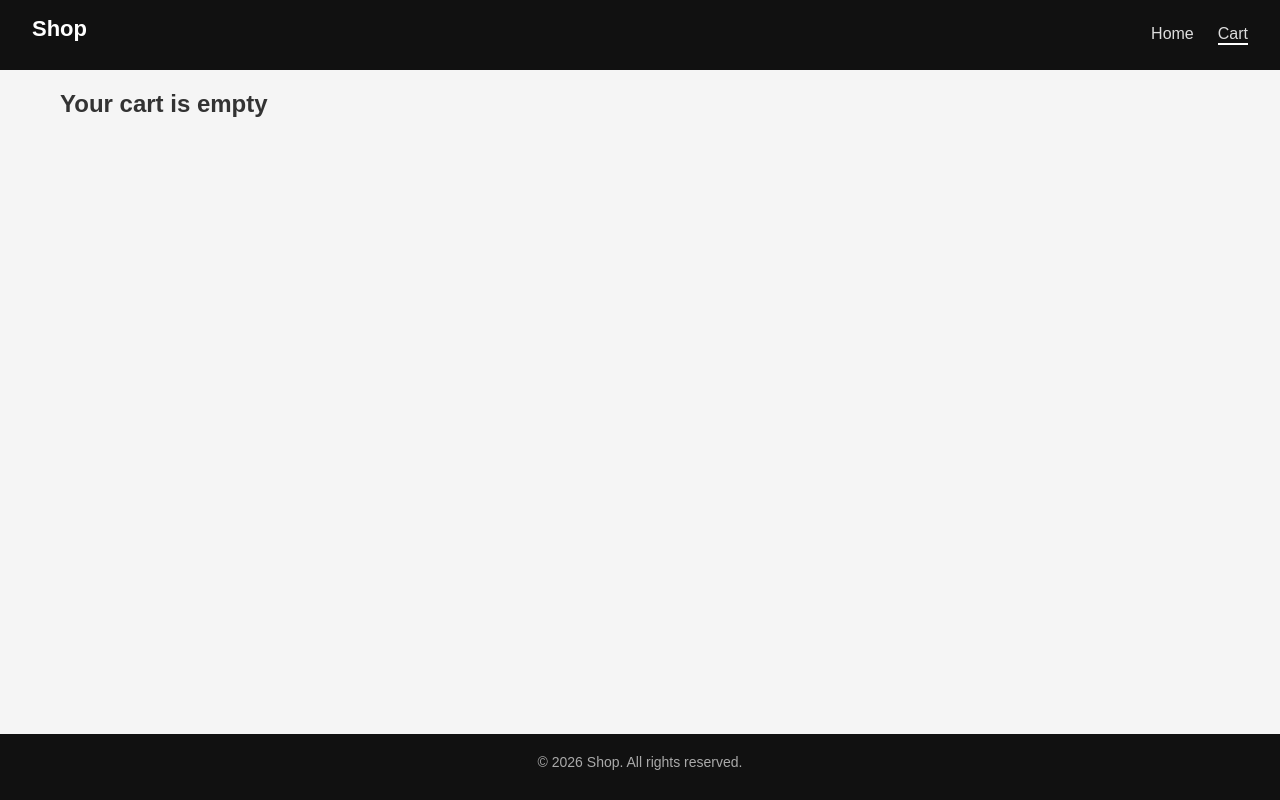
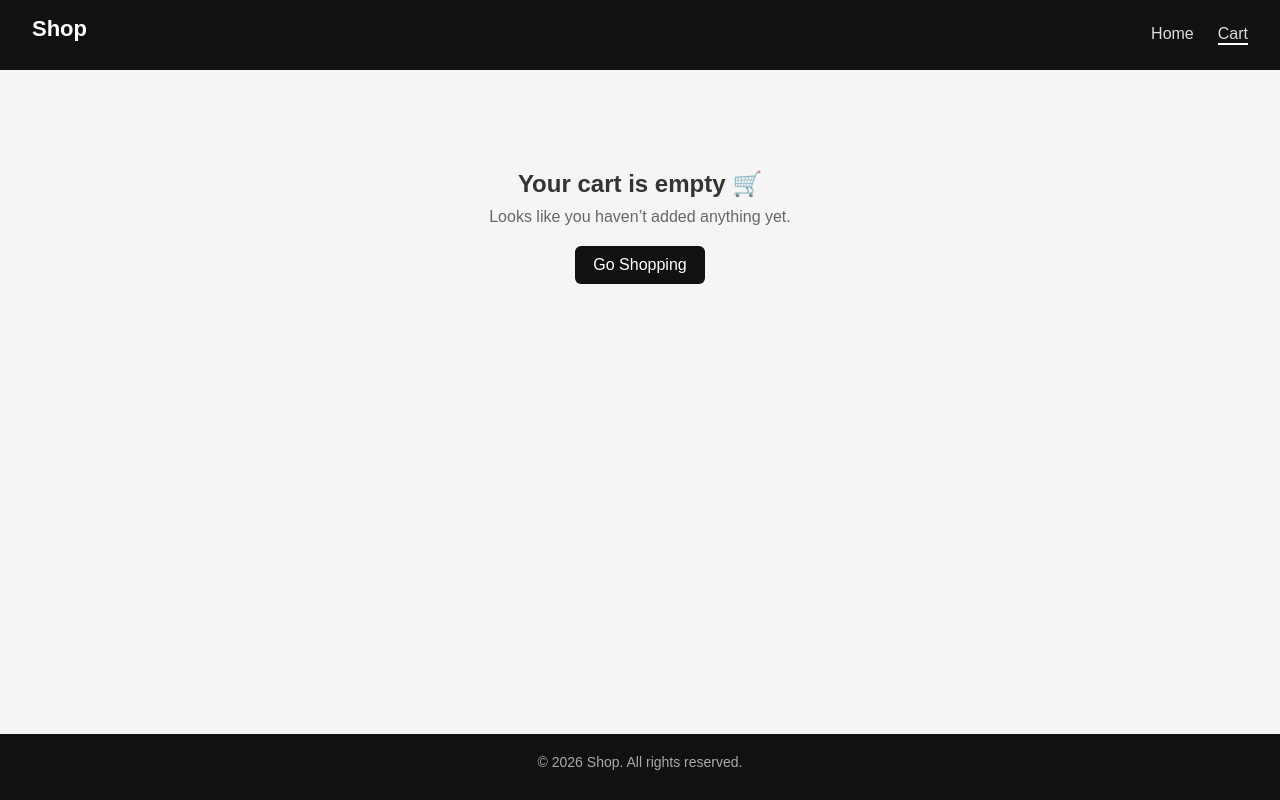
Before and after one commit to Mustafa-Hazim-Codes/react-ecommerce, a React (Vite) app: page /cart in a window 1280 px wide. Built offline with nearby package versions, Linux system fonts and the light colour scheme.

Commit message:
display empty cart message

```diff
--- a/src/pages/Cart.jsx
+++ b/src/pages/Cart.jsx
@@ -1,10 +1,20 @@
+import { Link } from "react-router-dom";
 import { useCart } from "../context/CartContext";
 
 const Cart = () => {
   const { cartItems, updateQuantity, removeFromCart, getTotalPrice } = useCart();
 
   if (cartItems.length === 0) {
-    return <h2>Your cart is empty</h2>;
+    return (
+      <div className="empty-cart">
+        <h2>Your cart is empty 🛒</h2>
+        <p>Looks like you haven’t added anything yet.</p>
+
+        <Link to="/" className="shop-btn">
+          Go Shopping
+        </Link>
+      </div>
+    );
   }
 
   return (
--- a/src/styles/index.css
+++ b/src/styles/index.css
@@ -197,3 +197,30 @@ p {
   width: 100%;
   cursor: pointer;
 }
+
+.empty-cart {
+  text-align: center;
+  margin-top: 80px;
+}
+
+.empty-cart h2 {
+  margin-bottom: 10px;
+}
+
+.empty-cart p {
+  margin-bottom: 20px;
+  color: #666;
+}
+
+.shop-btn {
+  display: inline-block;
+  padding: 10px 18px;
+  background: #111;
+  color: white;
+  text-decoration: none;
+  border-radius: 6px;
+}
+
+.shop-btn:hover {
+  background: #333;
+}
```
